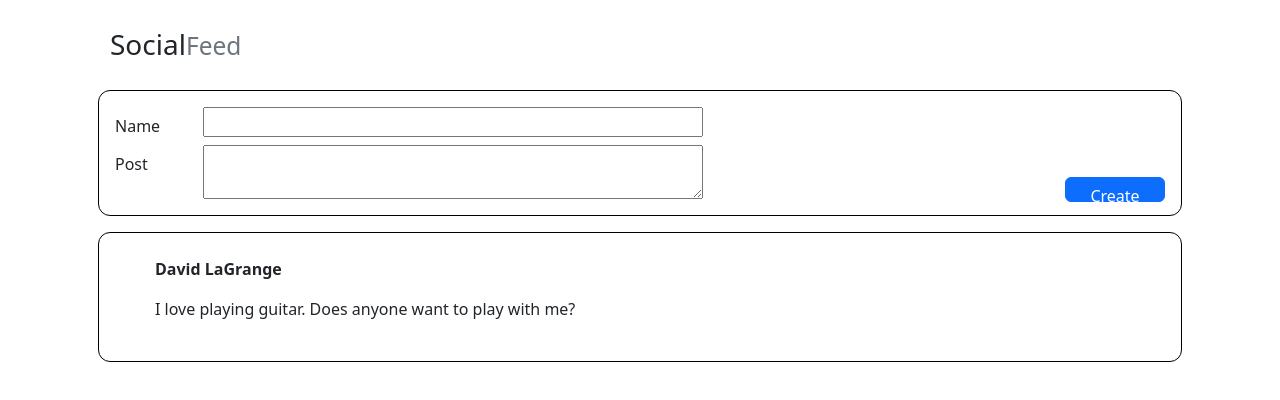
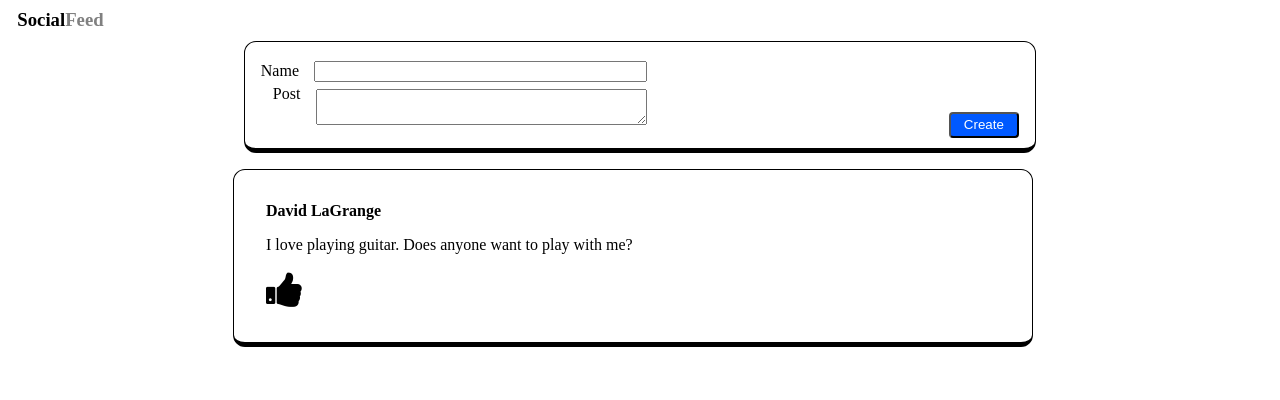
Before and after one commit to HREngCode/Social-Feed-Project, a React (Create React App) app: page / in a window 1280 px wide. Shown: the top 400 px of the page. Built offline with nearby package versions, Linux system fonts and the light colour scheme.

Commit message:
Removed Bootstrap Callouts and Replaced with CSS + Added a Functional Like Button.

```diff
--- a/public/index.html
+++ b/public/index.html
@@ -3,6 +3,7 @@
   <head>
     <meta charset="utf-8" />
     <link rel="icon" href="%PUBLIC_URL%/favicon.ico" />
+    <link rel="stylesheet" href="https://cdnjs.cloudflare.com/ajax/libs/font-awesome/4.7.0/css/font-awesome.min.css">
     <meta name="viewport" content="width=device-width, initial-scale=1" />
     <meta name="theme-color" content="#000000" />
     <meta
--- a/src/App.css
+++ b/src/App.css
@@ -1,34 +1,66 @@
-.border-box {
+.post-box {
     border: 1px;
+    border-bottom: thick;
     border-style: solid;
     border-color: black;
     border-radius: 12px;
-    margin: 1em;
+    width: 60%;
+    margin: auto;
     padding: 1em;
 }
 
-.table {
+.input-name {
+    margin-right: 12px;
+
+}
+
+.input-post {
+    margin: 12px;
+    vertical-align: top;
+}
+
+.input-box {
+    margin: .25em;
+    width: 325px;
+}
+
+.post-list {
+    border: 1px;
+    border-bottom: thick;
+    border-style: solid;
+    border-color: black;
+    border-radius: 12px;
+    width: 60%;
+    margin: auto;
+    margin-top: 10px;
+    margin-left: 185px;
+    padding: 2em;
+}
+
+.display-list {
     list-style: none;
 }
 
-.col-sm-2 {
-    margin-bottom: 10px;
-    width: 100px;
-    vertical-align: top;
+.text-muted {
+    color: gray
 }
 
 .btn {
     float: right;
-    width: 100px;
-    height: 25px;
-    border-radius: 24px;
+    background-color: rgb(0, 89, 255);
+    color: white;
+    border-radius: 4px;
+    margin-top: 2em;
+    padding: 0.25em 1em;
+    cursor: pointer;
 }
 
-.col{
-    vertical-align: top;
-    width: 500px;
+.fa {
+font-size: 40px;
+cursor: pointer;
+user-select: none;
 }
 
-.post {
-    margin-right: 12px;
+.fa:hover {
+color: darkblue;
 }
--- a/src/App.js
+++ b/src/App.js
@@ -13,6 +13,7 @@ function App() {
 
   ]);
 
+
   function addNewPosts(post) {
     let tempPosts = [...posts, post];
 
@@ -22,13 +23,15 @@ function App() {
   return (
     <div className='container'>
       <div>
-        <h3 style={{margin: '1em'}}>Social<small class="text-muted">Feed</small></h3>
+        <h3 style={{'margin':'.5em'}}>Social<span className="text-muted">Feed</span></h3>
       </div>
-      <div className="border-box">
-        <AddPosts addNewPostProperty={addNewPosts} />
-      </div>
-      <div className="border-box">
-        <DisplayPosts parentPosts={posts} />
+      <div className="center">
+        <div className="border-box">
+          <AddPosts addNewPostProperty={addNewPosts} />
+        </div>
+        <div className="border-box">
+          <DisplayPosts parentPosts={posts} />
+        </div>
       </div>
     </div>
   );
--- a/src/components/AddPosts/AddPosts.jsx
+++ b/src/components/AddPosts/AddPosts.jsx
@@ -1,8 +1,9 @@
 import React, { useState} from "react";
+
 
 const AddPosts = (props) => {
     const [name, setName] = useState('');
-    const [post, setPost] = useState('')
+    const [post, setPost] = useState('');
 
     function handleSubmit(event){
         event.preventDefault();
@@ -14,20 +15,18 @@ const AddPosts = (props) => {
     }
     return (
         <form onSubmit={handleSubmit} >
-          <div className="form-inline">
-            <label className="col-sm-1 col-form-label">
+          <div className="post-box">
+            <label className="input-name">
               Name
             </label>
-              <input type='text' className="col" value={name} onChange={(event) => setName(event.target.value)} />
+              <input type='text' className="input-box" value={name} onChange={(event) => setName(event.target.value)} />
             <div>
             </div>
-            <label className="col-sm-1 col-form-label">
-              <div>
+            <label className="input-post">
                 Post
-              </div>
             </label>
-            <textarea type='text' class="col" value={post} onChange={(event) => setPost(event.target.value)}></textarea>
-            <button type='submit' className="btn btn-primary" style={{'margin-top':'2em'}}>Create</button>
+            <textarea type='text' className="input-box" value={post} onChange={(event) => setPost(event.target.value)}></textarea>
+            <button type='submit' className="btn btn-primary">Create</button>
           </div>
       </form>
      );
--- a/src/components/DisplayPosts/DisplayPosts.jsx
+++ b/src/components/DisplayPosts/DisplayPosts.jsx
@@ -2,7 +2,7 @@ import Post from "../Post/Post";
 
 const DisplayPosts = (props) => {
     return (
-        <ul className="table">
+        <ul className="display-list">
             {props.parentPosts.map(el => <li key={el.id}><Post post={el}/></li>)}
         </ul>
      );
--- a/src/components/Post/Post.jsx
+++ b/src/components/Post/Post.jsx
@@ -1,9 +1,11 @@
-import React from 'react';
+import React, {useState} from 'react';
 
 const Post = (props) => {
-    return ( <div>
+  const [isActive,setActive] = useState(true);
+    return ( <div className='post-list'>
         <li><strong>{props.post.name}</strong></li>
         <p>{props.post.post}</p>
+        <i className={`container ${isActive?"fa fa-thumbs-up":"fa fa-thumbs-down"}`} onClick={()=>setActive(!isActive)}></i>
     </div> );
 }
 export default Post;
--- a/src/index.js
+++ b/src/index.js
@@ -1,6 +1,10 @@
 import React from 'react';
 import ReactDOM from 'react-dom';
 import App from './App.js';
-import 'bootstrap/dist/css/bootstrap.min.css';
 
 ReactDOM.render(<App />, document.getElementById('root'));
+(
+    <React.StrictMode>
+      <App />
+    </React.StrictMode>
+  );
```
